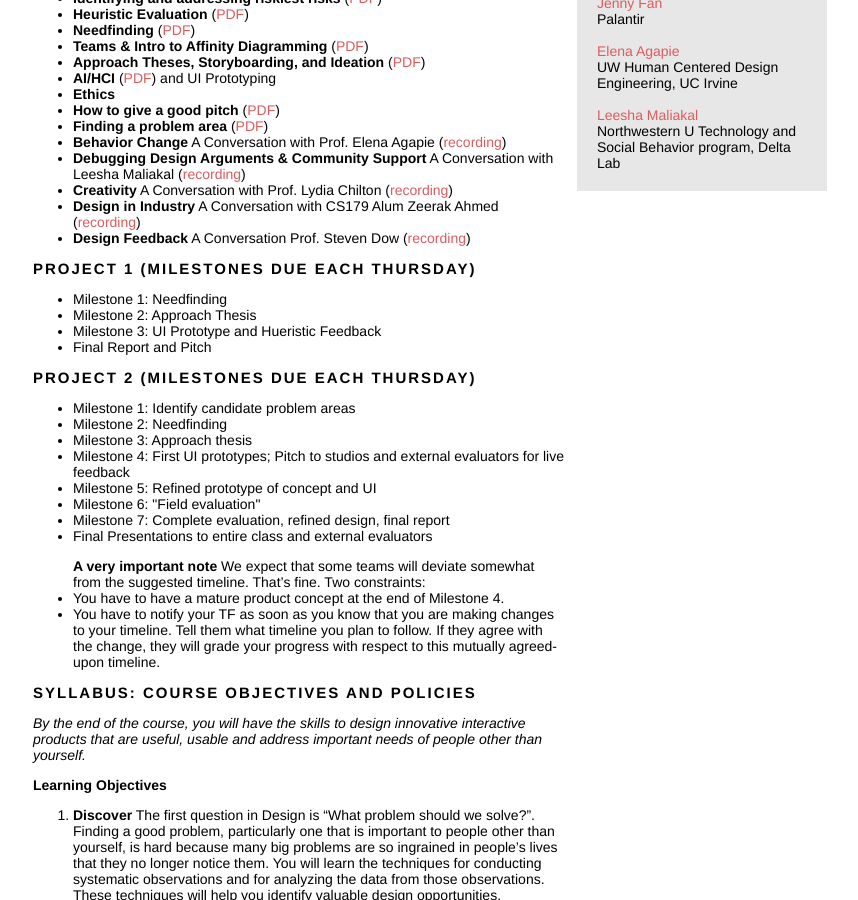
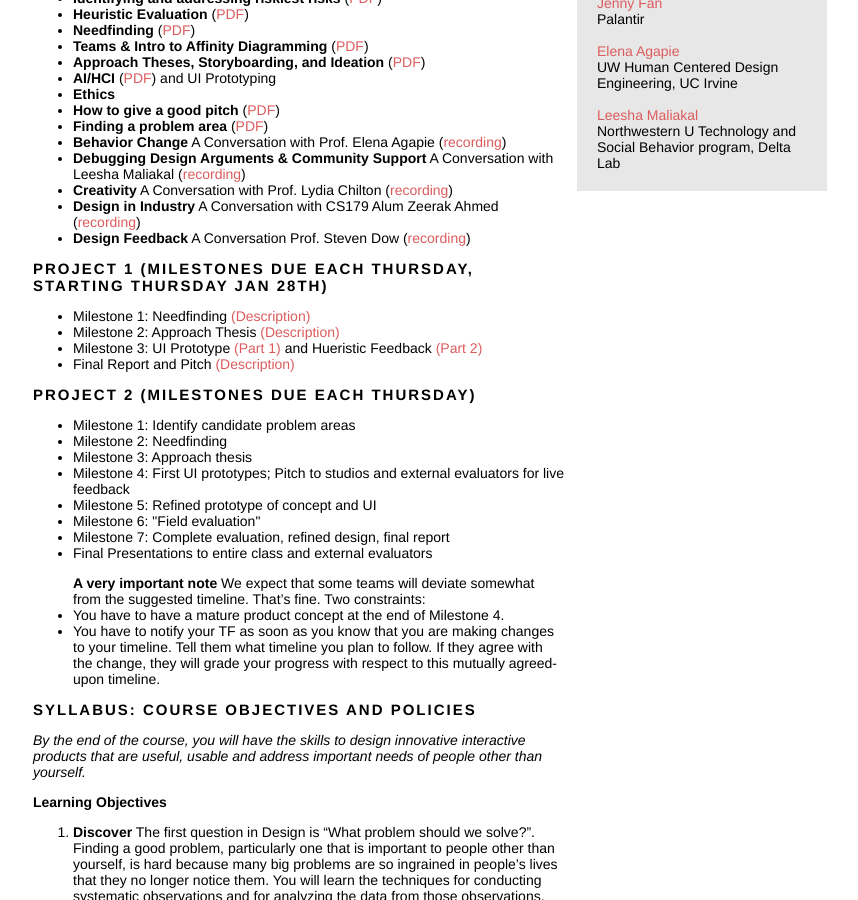
Before and after one commit to eglassman/eglassman.github.io, a Jekyll site: the page built from cs179.html, in a window 1280 px wide and 900 px high, scrolled down 644 px. Shown: the whole window, without its empty margins (210-1068 px from the left). Built offline with Jekyll 4.4.1, drawn with Linux system fonts in a browser that asks for light colours.

Commit message:
added assignment links

```diff
--- a/cs179.html
+++ b/cs179.html
@@ -92,15 +92,15 @@ The course covers skills and techniques necessary to design innovative interacti
     </div>
 
     <div class="header lead">
-      Project 1 (Milestones due each Thursday)
+      Project 1 (Milestones due each Thursday, starting Thursday Jan 28th)
     </div>
 
     <div>
       <ul>
-        <li>Milestone 1: Needfinding</li>
-        <li>Milestone 2: Approach Thesis</li>
-        <li>Milestone 3: UI Prototype and Hueristic Feedback</li>
-        <li>Final Report and Pitch</li>
+        <li>Milestone 1: Needfinding <a href="https://docs.google.com/document/d/1K7YNi4Zs0QhUcupQE3jz1HvVxx9QIi7NLaw2aJtWh-s/edit?usp=sharing">(Description)</a></li>
+        <li>Milestone 2: Approach Thesis <a href="https://docs.google.com/document/d/1k5spl_qRsFVHtJfQLw_u8xEUxpXTgINbsm5QMbd3xlU/edit?usp=sharing">(Description)</a></li>
+        <li>Milestone 3: UI Prototype <a href="https://docs.google.com/document/d/13GI9q8Ed3RjNM13aooiNJ82q6kiXhpruDWVRCpGYhzU/edit?usp=sharing">(Part 1)</a> and Hueristic Feedback <a href="https://docs.google.com/document/d/1RZfHEI6GrgL6qgzJr5v8fNy8xyK0MIq3x5r1NtK9Ma8/edit?usp=sharing">(Part 2)</a></li>
+        <li>Final Report and Pitch <a href="https://docs.google.com/document/d/1II12Zp21wHZhH3Yqb9q8q8DoSsNcioTGJmrsOitkPvY/edit?usp=sharing">(Description)</a></li>
       <!-- <li><a href="https://docs.google.com/document/d/1ZOLVIv8JS4pe9RqAbOWhAzwN3I8LqjVUwg9FWmXwGcc/edit?usp=sharing">Milestone 1: Needfinding</a> due <it>Thursday 2/13</it></li>
       <li><a href="https://docs.google.com/document/d/1AoL5rzFbnwr12l1PDJgjzX6ZbnbERjeVdjoAqKhN2-k/edit?usp=sharing">Milestone 2: Approach Thesis</a> due Thurs 2/20</li>
       <li><a href="https://docs.google.com/document/d/1smorJk-lT6RlFOgUIBeeBQI4LDInjvsHKbAkWPMEKOA/edit?usp=sharing">Milestone 3: IUI Prototype</a> due Wed 2/26 (<a href="https://docs.google.com/document/d/1BRE4dAKKZnG7yEuaCLuDVoBSGXANbQdic7XJiuGWUt8/edit?usp=sharing">Part 2</a> will be done in Studios)</li>
```
